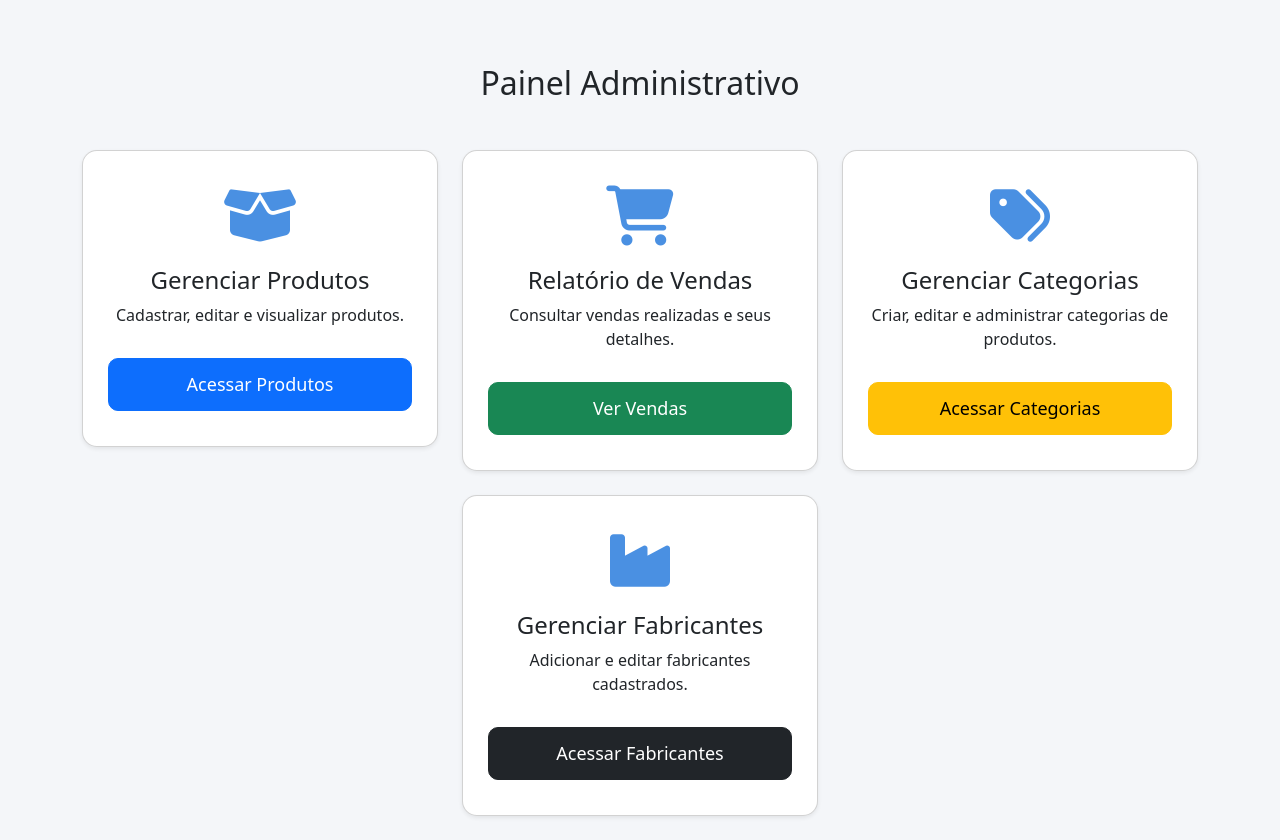
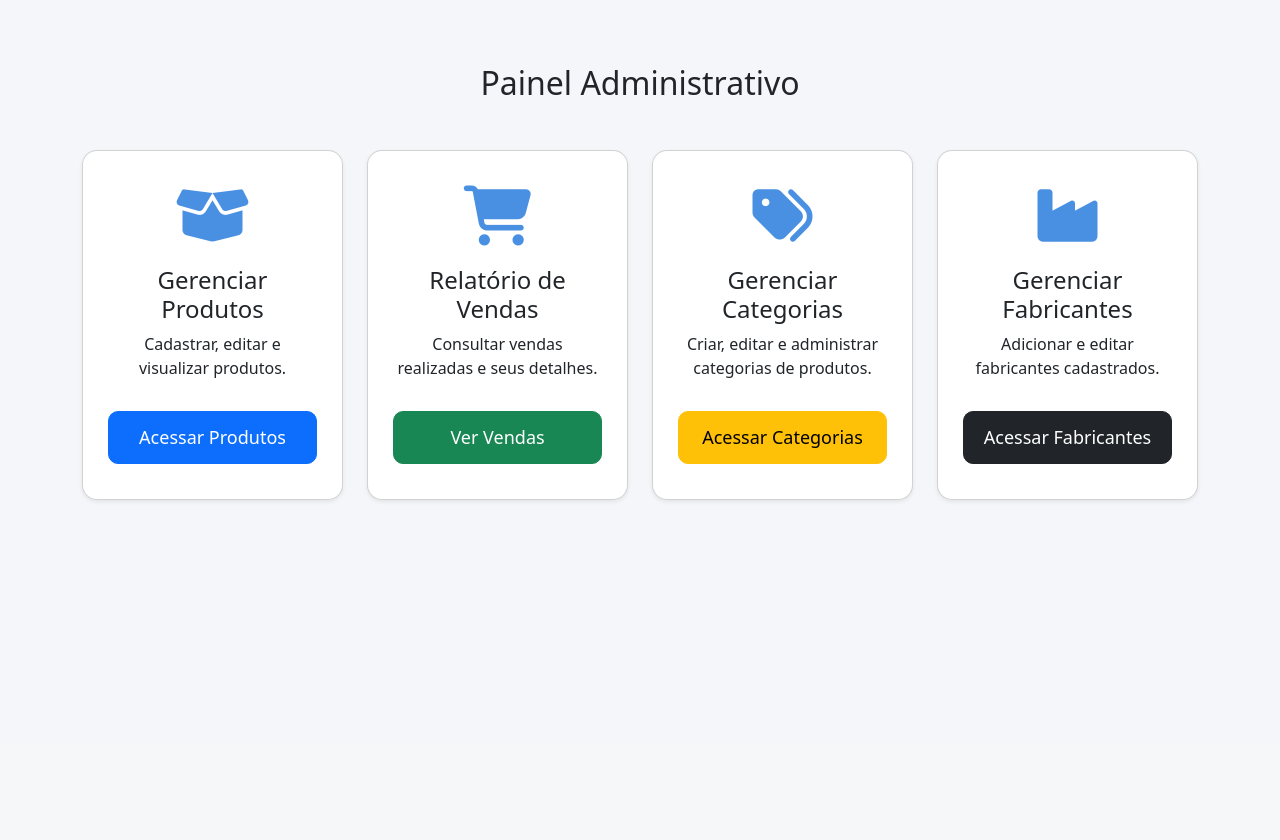
Before and after one commit to Heitorarj/Projeto-Final---WEB2, a PHP site: template views/Admin/adminDashboard.php in a window 1280 px wide. Shown: the part 56-896 px from the top of the page. After the commit the page ends 558 px from the top, so only its background shows below. Run offline with PHP 8.4, Linux system fonts and the light colour scheme; the template is opened without the code that fills it, so the values that code supplies are empty; the visitor is signed in with stand-in values (Sample User, id 1); some libraries are stand-ins or nearby versions.

Commit message:
view melhorada

```diff
--- a/views/Admin/adminDashboard.php
+++ b/views/Admin/adminDashboard.php
@@ -60,7 +60,7 @@
 
         <div class="row justify-content-center">
 
-            <div class="col-md-4 mb-4">
+            <div class="col-xl-3 col-lg-4 col-md-6 mb-4">
                 <div class="card admin-card shadow-sm text-center">
                     <i class="fas fa-box-open admin-icon"></i>
                     <h4>Gerenciar Produtos</h4>
@@ -72,7 +72,7 @@
                 </div>
             </div>
 
-            <div class="col-md-4 mb-4">
+            <div class="col-xl-3 col-lg-4 col-md-6 mb-4">
                 <div class="card admin-card shadow-sm text-center">
                     <i class="fas fa-shopping-cart admin-icon"></i>
                     <h4>Relatório de Vendas</h4>
@@ -84,7 +84,7 @@
                 </div>
             </div>
 
-            <div class="col-md-4 mb-4">
+            <div class="col-xl-3 col-lg-4 col-md-6 mb-4">
                 <div class="card admin-card shadow-sm text-center">
                     <i class="fas fa-tags admin-icon"></i>
                     <h4>Gerenciar Categorias</h4>
@@ -96,7 +96,7 @@
                 </div>
             </div>
 
-            <div class="col-md-4 mb-4">
+            <div class="col-xl-3 col-lg-4 col-md-6 mb-4">
                 <div class="card admin-card shadow-sm text-center">
                     <i class="fas fa-industry admin-icon"></i>
                     <h4>Gerenciar Fabricantes</h4>
```
